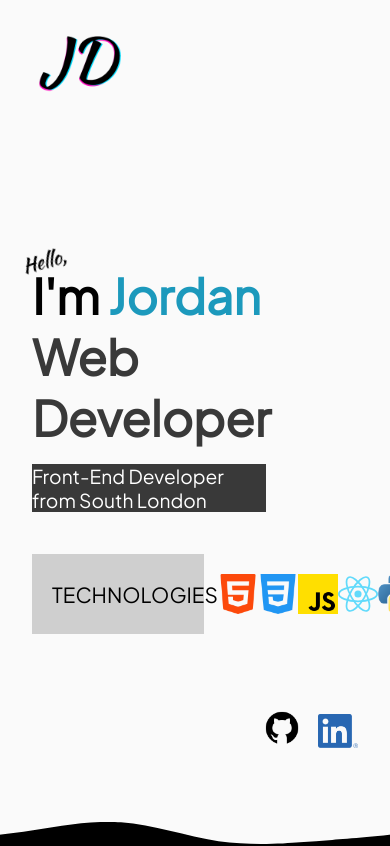
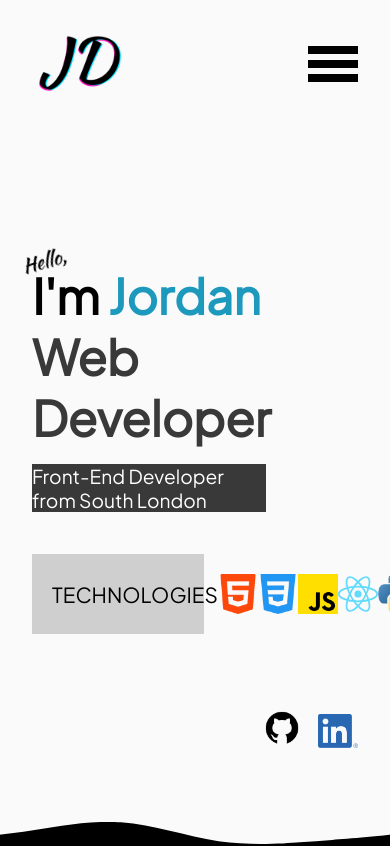
Before and after one commit to Jordan966/portfolio-website, a React (Create React App) app: page / in a window 390 px wide. Shown: the top 846 px of the page. Built offline with nearby package versions, Linux system fonts and the light colour scheme.

Commit message:
add mobile burger menu

```diff
--- a/src/components/nav/navbar.css
+++ b/src/components/nav/navbar.css
@@ -182,3 +182,113 @@
     background-color: none;
   }
 }
+
+.hamburger-menu::before,
+.hamburger-menu::after,
+.hamburger-menu input {
+  content: "";
+  width: var(--bar-width);
+  height: var(--bar-height);
+  background-color: var(--foreground);
+  transition: opacity var(--animation-timing),
+  width var(--animation-timing), rotate var(--animation-timing), translate var(--animation-timing), background-color var(--animation-timing);
+  transform-origin: left center;
+}
+
+:root {
+  --bar-width: 50px;
+  --bar-height: 8px;
+  --hamburger-gap: 6px;
+  --foreground: #000000;
+  --background: #ffffff;
+  --hamburger-margin: 30px;
+  --animation-timing: 200ms ease-in-out;
+  --hamburger-height: calc(var(--bar-height) * 3 + var(--hamburger-gap) * 2);
+}
+
+.hamburger-menu {
+  --x-width: calc(var(--hamburger-height) * 1.41421356237);
+  display: flex;
+  flex-direction: column;
+  gap: var(--hamburger-gap);
+  width: max-content;
+  top: var(--hamburger-margin);
+  right: var(--hamburger-margin);
+  z-index: 3;
+  cursor: pointer;
+}
+
+.hamburger-menu input {
+  appearance: none;
+  margin: 0;
+  padding: 0;
+  outline: none;
+  pointer-events: none;
+}
+
+.hamburger-menu:has(input:checked)::before{
+  rotate: 45deg;
+  width: var(--x-width);
+  translate: 0 calc(var(--bar-height) / -2);
+}
+
+.hamburger-menu:has(input:checked)::after{
+  rotate: -45deg;
+  width: var(--x-width);
+  translate: 0 calc(var(--bar-height) / 2);
+}
+
+.hamburger-menu input:checked {
+  opacity: 0;
+  width: 0;
+}
+
+.hamburger-menu:has(input:checked) {
+  --foreground: white;
+  --background: black;
+}
+
+.sidebar {
+  translate: 100vw;
+  transition: translate var(--animation-timing);
+  background-color: var(--foreground);
+  color: var(--background);
+  overflow-x: hidden;
+  position: fixed;
+  padding-top: 40%;
+  top: inherit;
+  left: 60%;
+  right: 0;
+  top: 0;
+  bottom: 0;
+}
+
+.hamburger-menu:has(input:checked) + .sidebar {
+  translate: 0;
+}
+
+#navbar > aside > nav > div {
+  margin-bottom: 4rem;
+  font-size: larger;
+  text-transform: uppercase;
+  text-align: center;
+}
+
+#navbar > aside > nav {
+  display: flex;
+  flex-direction: column;
+  align-items: flex-start;
+  font-size: x-large;
+  padding: 2rem;
+}
+
+#navbar > aside > nav > a {
+  margin: 0;
+  margin-bottom: 4rem;
+}
+
+@media screen and (min-width: 743px) {
+  .hamburger-menu {
+    display: none;
+  }
+}
--- a/src/components/nav/navbar.js
+++ b/src/components/nav/navbar.js
@@ -2,7 +2,6 @@ import React, { useState } from "react";
 import "./navbar.css";
 import logo from "../../assets/jdlogo.png";
 import { Link, animateScroll as scroll } from "react-scroll";
-import burgerMenu from "../../assets/burgermenu.svg";
 import email from "../../assets/email.png";
 
 const Navbar = () => {
@@ -13,7 +12,16 @@ const Navbar = () => {
     });
   };
 
-  const [showMenu, setShowMenu] = useState(false);
+  const [isSidebarOpen, setIsSidebarOpen] = useState(false);
+
+  const toggleSidebar = () => {
+    setIsSidebarOpen(!isSidebarOpen);
+  };
+
+  const linkClick = () => {
+    scrollToTop();
+    toggleSidebar();
+  };
 
   return (
     <nav className="navbar" id="navbar">
@@ -60,57 +68,52 @@ const Navbar = () => {
           Contact <img src={email} alt="email icon" className="emailIcon" />
         </button>
       </Link>
-      {/* END OF DESKTOP NAV */}
-
-      {/* MOBILE NAV - Burger */}
-      {/* <div className="mobileMenu">
-        <img
-          src={burgerMenu}
-          alt="burger menu"
-          className="mobileMenu"
-          onClick={() => setShowMenu(!showMenu)}
-        />
-        <div
-          className="burgerMenu"
-          style={{ display: showMenu ? "flex" : "none" }}
-        >
+      <label className="hamburger-menu">
+        <input type="checkbox" />
+      </label>
+      <aside className="sidebar">
+        <nav>
           <Link
-            className="mobileMenuItem scrollLink"
+            className="burger-links"
             activeClass="active"
             spy={true}
             to="navbar"
-            onClick={() => setShowMenu(false)}
+            onClick={linkClick}
           >
             Home
-            <hr className="menuSeparator" />
           </Link>
           <Link
-            className="mobileMenuItem scrollLink"
+            className="burger-links"
             activeClass="active"
             spy={true}
             to="about"
             smooth={true}
             duration={500}
-            onClick={() => setShowMenu(false)}
           >
             About Me
-            <hr className="menuSeparator" />
           </Link>
           <Link
-            className="mobileMenuItem scrollLink"
+            className="burger-links"
             activeClass="active"
             spy={true}
             to="portfolio"
             smooth={true}
             duration={500}
-            onClick={() => setShowMenu(false)}
           >
             Portfolio
-            <hr className="menuSeparator" />
           </Link>
-        </div>
-      </div> */}
-      {/* END OF MOBILE NAV */}
+          <Link
+            className="burger-links"
+            activeClass="active"
+            to="contact"
+            smooth={true}
+            duration={500}
+          >
+            Contact
+          </Link>
+        </nav>
+      </aside>
+      {/* END OF DESKTOP NAV */}
     </nav>
   );
 };
```
